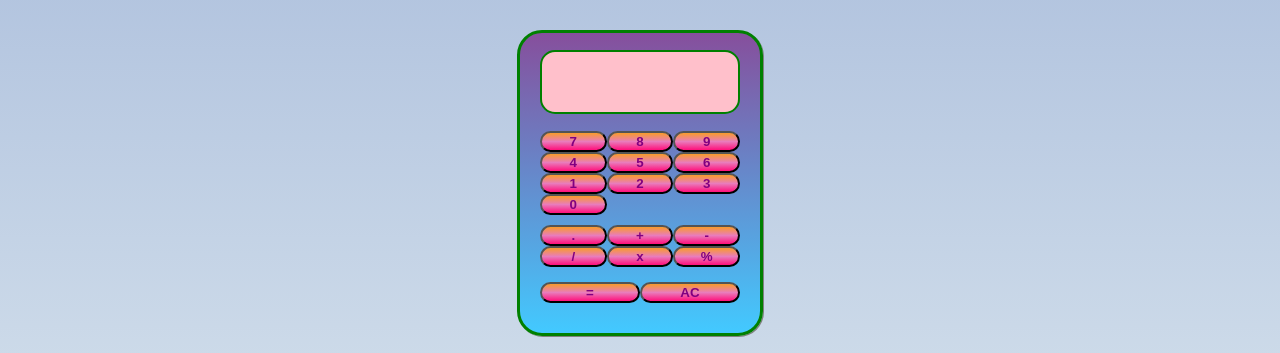
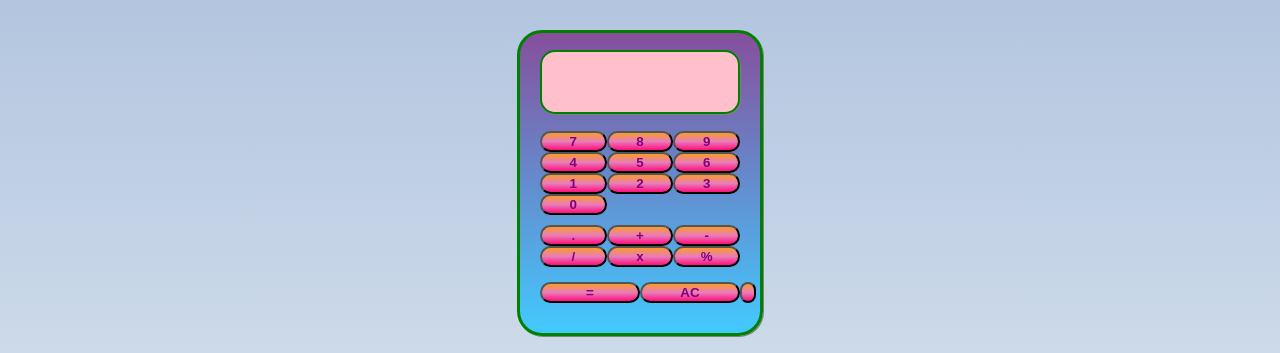
Before and after one commit to anastasia-pan/calculator, a React (Create React App) app: page / in a window 1280 px wide. Shown: the top 353 px of the page. Built offline with nearby package versions, Linux system fonts and the light colour scheme; a web font is replaced by a local one.

Commit message:
will this finally work?

```diff
--- a/package.json
+++ b/package.json
@@ -7,6 +7,7 @@
     "@testing-library/jest-dom": "^5.16.1",
     "@testing-library/react": "^12.1.2",
     "@testing-library/user-event": "^13.5.0",
+    "howler": "^2.2.3",
     "math": "^0.0.3",
     "mathjs": "^10.0.0",
     "react": "^17.0.2",
--- a/src/App.js
+++ b/src/App.js
@@ -1,6 +1,6 @@
 import { useState } from "react";
 import { columnTransformDependencies, evaluate } from "mathjs";
-import { useSound } from "use-sound";
+import { Howl, Howler } from "howler";
 import click from "./sounds/click.wav";
 
 const Calculator = () => {
@@ -28,8 +28,12 @@ const Calculator = () => {
     setUserInput("");
   };
 
-  const playClick = () => {
-    useSound();
+  const clickPlay = () => {
+    var sound = new Howl({
+      src: ["./sounds/click.wav"],
+    });
+
+    sound.play();
   };
 
   return (
@@ -49,13 +53,13 @@ const Calculator = () => {
         </div>
         <div className="results">
           <button id="equals" onClick={getTotal}>
-            {" "}
-            ={" "}
+            =
           </button>
           <button id="AC" onClick={clearInput}>
             {" "}
             AC{" "}
           </button>
+          <button id="other" onClick={clickPlay}></button>
         </div>
       </div>
     </div>
--- a/src/index.css
+++ b/src/index.css
@@ -114,6 +114,7 @@ body {
 }
 
 .screen {
+  box-shadow: 1px 1px grey;
   display: flex;
   align-content: center;
   border-radius: 15px;
```
Also changed, not shown: 1 other file (tests, documents, lock files or other folders).
